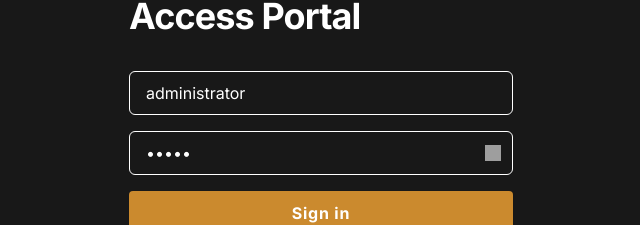
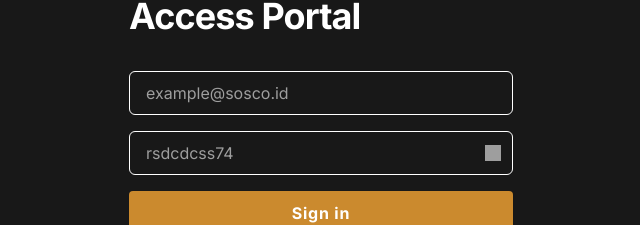
Before and after one commit to Irfan234-afif/epc-frontend, a Vue app: page /login in a window 1280 px wide. Shown: the part 265-490 px from the top of the page, without its empty margins (319-959 px from the left). Built offline with nearby package versions, Linux system fonts and the light colour scheme; no server answers; what frappe-js-sdk would draw is missing.

Commit message:
Reset default email and password values in Login component for improved user experience.

```diff
--- a/src/components/pages/auth/Login.vue
+++ b/src/components/pages/auth/Login.vue
@@ -10,8 +10,8 @@ import { useAuth } from '@/components/lib/auth';
 
 const router = useRouter()
 
-const email = ref('administrator');
-const password = ref('admin');
+const email = ref('');
+const password = ref('');
 const showPassword = ref(false);
 const rememberMe = ref(false);
 const viewIcon = 'http://localhost:3845/assets/3eecf9e9e51cb40cff9a7e704a12eeed3ab52a90.svg';
```
